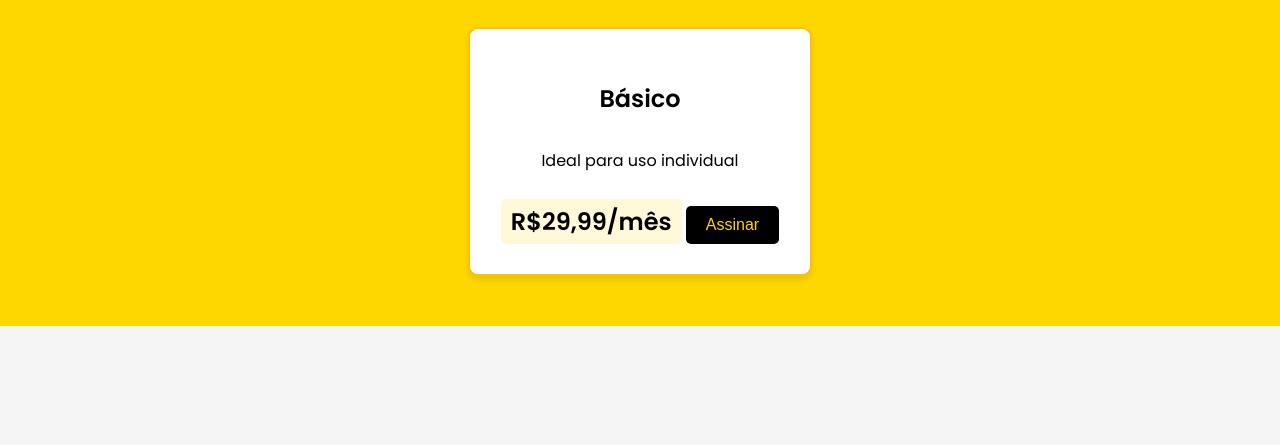
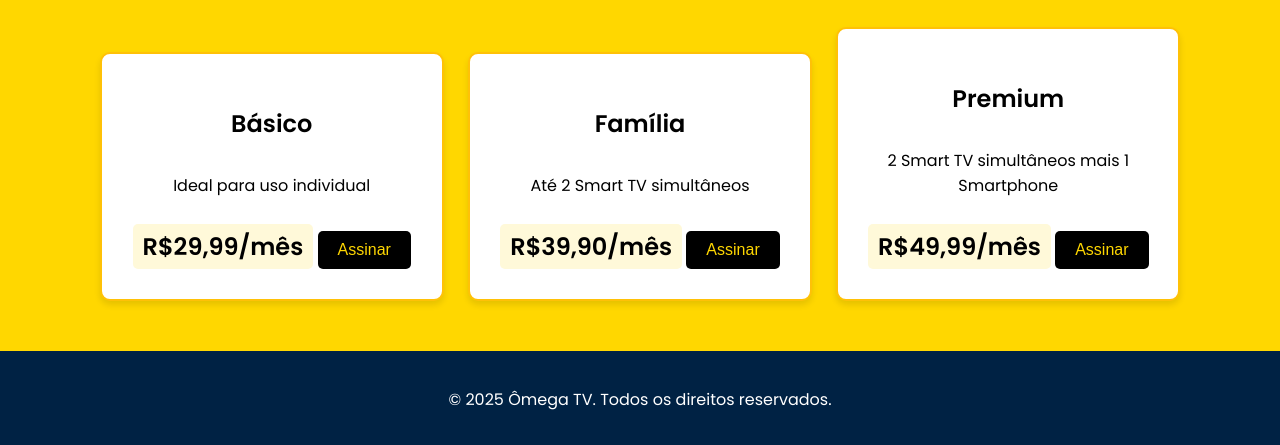
Before and after one commit to OmegaTvOnline/omegatv, a plain HTML site: page index.html in a window 1280 px wide. Shown: the part 1523-1968 px from the top of the page. Before the commit the page ends 1849 px from the top, so only its background shows below. Drawn offline with nearby package versions, Linux system fonts and the light colour scheme.

Commit message:
Update index.html

```diff
--- a/index.html
+++ b/index.html
@@ -230,4 +230,28 @@
                 <button>Assinar</button>
             </a>
         </div>
-        <div
+        <div class="plan" data-aos="fade-up" data-aos-duration="1000">
+            <h4>Família</h4>
+            <p>Até 2 Smart TV simultâneos</p>
+            <p class="price">R$39,90/mês</p>
+            <a href="https://w.app/mt82GU" target="_blank">
+                <button>Assinar</button>
+            </a>
+        </div>
+        <div class="plan" data-aos="fade-left" data-aos-duration="1000">
+            <h4>Premium</h4>
+            <p>2 Smart TV simultâneos mais 1 Smartphone</p>
+            <p class="price">R$49,99/mês</p>
+            <a href="https://w.app/m3eXyV" target="_blank">
+                <button>Assinar</button>
+            </a>
+        </div>
+    </section>
+
+    <footer id="footer">
+        <div>
+            <p>&copy; 2025 Ômega TV. Todos os direitos reservados.</p>
+        </div>
+    </footer>
+</body>
+</html>
```
